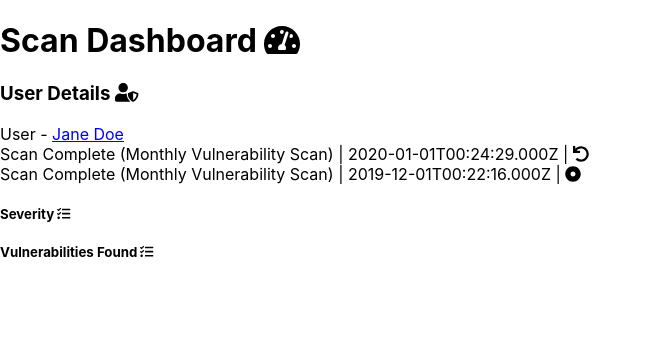
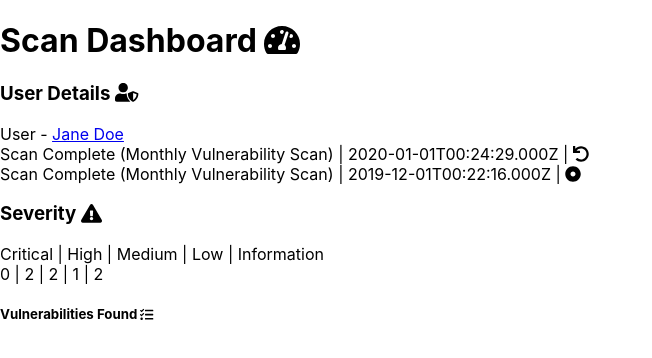
Before and after one commit to AnnJBarr/ncc_dashboard, a React (Create React App) app: page / in a window 1280 px wide. Shown: the top 358 px of the page, without its empty margins (0-652 px from the left). Built offline with nearby package versions, Linux system fonts and the light colour scheme.

Commit message:
first pass totals component

```diff
--- a/src/App.js
+++ b/src/App.js
@@ -167,7 +167,7 @@ class App extends React.Component {
       <div className="container">
         <Header />
         <User name={this.state.user.displayName} email={this.state.user.email} notifications={this.state.user.notifications}/>
-        <Totals />
+        <Totals severity={this.state.scan.severityCounts}/>
         <Vulnerabilities />
 
 
--- /dev/null
+++ b/src/components/SeverityItem.js
@@ -0,0 +1,42 @@
+import React from "react";
+import { FontAwesomeIcon } from '@fortawesome/react-fontawesome';
+import { faDotCircle, faClipboardCheck, faTrashAlt, faUndo } from '@fortawesome/free-solid-svg-icons';
+
+class SeverityItem extends React.Component {
+    render() {
+        console.log(this.props.message)
+
+        return (
+            <div>{this.props.critical} | {this.props.high} | {this.props.medium} | {this.props.low} | {this.props.information}
+            </div>
+            // <div className="row taskRow">
+            //     <div className="col-1">
+            //         {this.props.done === 1 ? <div id="donedot"><FontAwesomeIcon icon={faDotCircle} /></div> : <div id="tododot"><FontAwesomeIcon icon={faDotCircle} /></div>}
+            //     </div>
+
+            //     <div className="col-6 col-md-10 col-lg-6">
+            //         {this.props.done === 1 ? <div id="doneid"><h6>{this.props.text}</h6></div> : <div><h6>{this.props.text}</h6></div>}
+            //     </div>
+            //     <div className="col-4 col-lg-3">
+            //         {this.props.done === 1 ? <div id="doneid"><h6>
+            //             Done {moment(this.props.dateCompleted, "YYYY-MM-DD").fromNow()}
+            //         </h6></div> : <h6 className={moment(this.props.dueBy, "YYYY-MM-DD").fromNow().includes("ago") ? "overdue" : ""}>
+            //                 Due {moment(this.props.dueBy, "YYYY-MM-DD").fromNow()}
+            //             </h6>}
+            //     </div>
+            //     <div className="col-2 col-lg-1">
+            //         {this.props.done === 1 ? <button id="icon-buttons" className="btn" onClick={this.handleUndoClick}><FontAwesomeIcon icon={faUndo} /></button> : <button id="icon-buttons" className="btn" onClick={this.handleDoneClick} disabled={this.props.done}><FontAwesomeIcon icon={faClipboardCheck} /></button>}
+            //     </div>
+            //     <div className="col-1">
+            //         <button id="icon-buttons" className="btn" onClick={this.handleDelete} ><FontAwesomeIcon icon={faTrashAlt} /></button>
+            //     </div>
+
+
+
+            // </div>
+
+        );
+    }
+}
+
+export default SeverityItem;
--- a/src/components/Totals.js
+++ b/src/components/Totals.js
@@ -1,15 +1,24 @@
 import React from "react";
 import { FontAwesomeIcon } from '@fortawesome/react-fontawesome';
-import { faTasks } from '@fortawesome/free-solid-svg-icons';
+import { faExclamationTriangle } from '@fortawesome/free-solid-svg-icons';
+import SeverityItem from './SeverityItem.js';
 
 class Totals extends React.Component {
     render() {
+        const severityCounts = this.props.severity
+        console.log("sev count", severityCounts)
+
         return (
             <div className="row appRow d-none d-md-block">
                 <div className="mx-auto col-12 col-lg-8">
                     <div className="card bg-transparent text-white">
                         <div className="card-body">
-                            <h5 className="card-title">Severity <FontAwesomeIcon icon={faTasks} /></h5>
+                            <h3 className="card-title">Severity <FontAwesomeIcon icon={faExclamationTriangle} /></h3>
+                            <div className="card-text">Critical | High | Medium | Low | Information
+                                <SeverityItem critical={severityCounts.critical} high={severityCounts.high} medium={severityCounts.medium} low={severityCounts.low} information={severityCounts.information} />
+
+
+                            </div>
                         </div>
                     </div>
                 </div>
--- a/src/components/User.js
+++ b/src/components/User.js
@@ -6,12 +6,6 @@ import NotificationItem from './NotificationItem'
 class User extends React.Component {
     render() {
         const emailLink = "mailto:" + this.props.email + "?Subject=Scan%20dashboard%20message"
-        const readNotification = this.props.notifications.filter(t => {
-            return t.read === true;
-        });
-        const unreadNotification = this.props.notifications.filter(t => {
-            return t.read === false;
-        });
         const notifications = this.props.notifications
         console.log(notifications)
 
```
